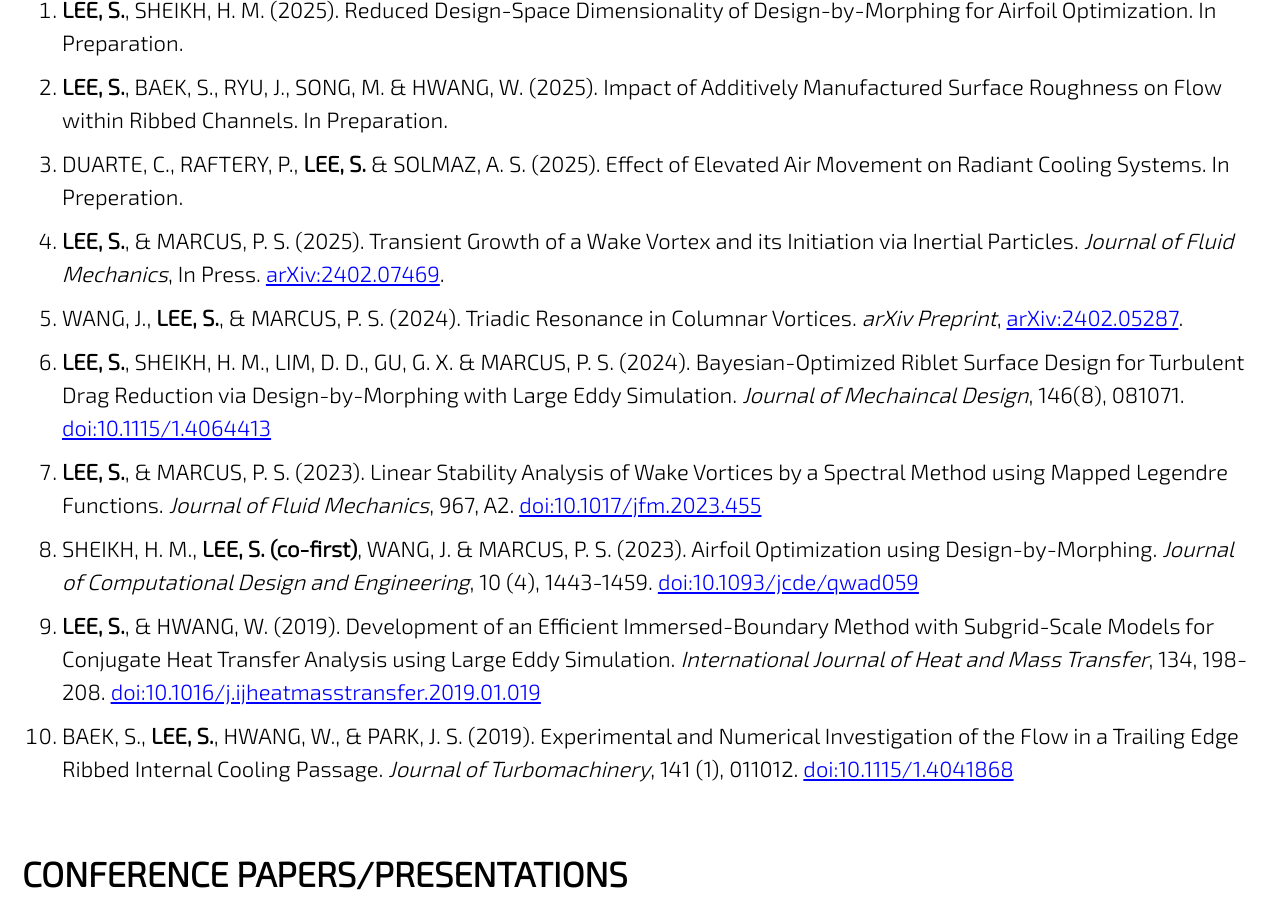
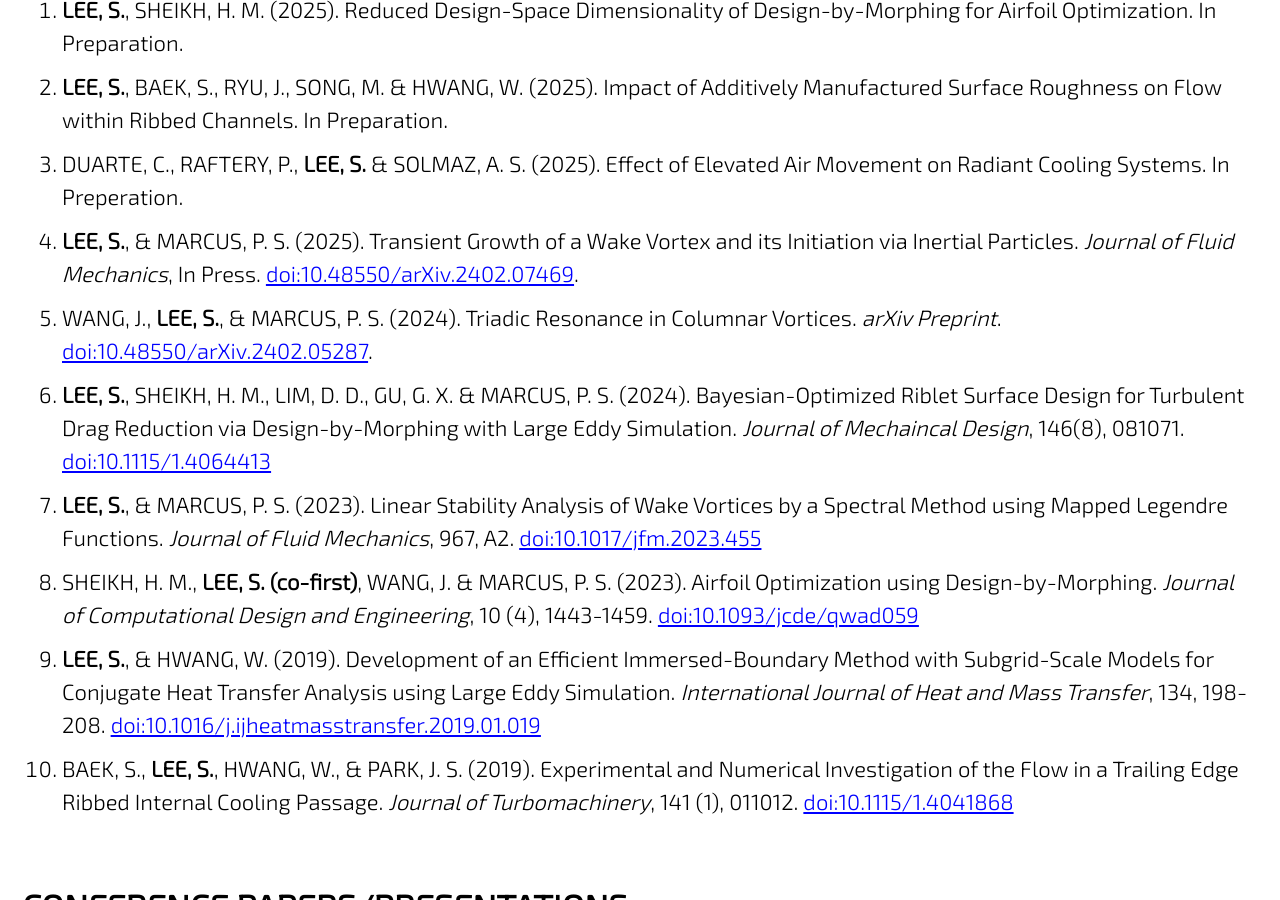
Before and after one commit to jun9303/jun9303.github.io, a Jekyll site: the page built from _pages/publications.md, in a window 1280 px wide and 900 px high, scrolled down 441 px. Built offline with Jekyll 4.4.1, drawn with Linux system fonts in a browser that asks for light colours; cached includes are drawn as plain includes; nearby versions of some CDN libraries; emoji names are drawn with the system emoji font.

Commit message:
Pub Updated

```diff
--- a/_pages/publications.md
+++ b/_pages/publications.md
@@ -13,8 +13,8 @@ header:
 1. **LEE, S.**, SHEIKH, H. M. (2025). Reduced Design-Space Dimensionality of Design-by-Morphing for Airfoil Optimization. In Preparation.
 1. **LEE, S.**, BAEK, S., RYU, J., SONG, M. & HWANG, W. (2025). Impact of Additively Manufactured Surface Roughness on Flow within Ribbed Channels. In Preparation.
 1. DUARTE, C., RAFTERY, P., **LEE, S.** & SOLMAZ, A. S. (2025). Effect of Elevated Air Movement on Radiant Cooling Systems. In Preperation.
-1. **LEE, S.**, & MARCUS, P. S. (2025). Transient Growth of a Wake Vortex and its Initiation via Inertial Particles. *Journal of Fluid Mechanics*, In Press. [arXiv:2402.07469](https://arxiv.org/abs/2402.07469).
-1. WANG, J., **LEE, S.**, & MARCUS, P. S. (2024). Triadic Resonance in Columnar Vortices. *arXiv Preprint*, [arXiv:2402.05287](https://arxiv.org/abs/2402.05287).
+1. **LEE, S.**, & MARCUS, P. S. (2025). Transient Growth of a Wake Vortex and its Initiation via Inertial Particles. *Journal of Fluid Mechanics*, In Press. [doi:10.48550/arXiv.2402.07469](https://doi.org/10.48550/arXiv.2402.07469).
+1. WANG, J., **LEE, S.**, & MARCUS, P. S. (2024). Triadic Resonance in Columnar Vortices. *arXiv Preprint*. [doi:10.48550/arXiv.2402.05287](https://doi.org/10.48550/arXiv.2402.05287).
 1. **LEE, S.**, SHEIKH, H. M., LIM, D. D., GU, G. X. & MARCUS, P. S. (2024). Bayesian-Optimized Riblet Surface Design for Turbulent Drag Reduction via Design-by-Morphing with Large Eddy Simulation. *Journal of Mechaincal Design*, 146(8), 081071. [doi:10.1115/1.4064413](https://doi.org/10.1115/1.4064413)
 1. **LEE, S.**, & MARCUS, P. S. (2023). Linear Stability Analysis of Wake Vortices by a Spectral Method using Mapped Legendre Functions. *Journal of Fluid Mechanics*, 967, A2. [doi:10.1017/jfm.2023.455](https://doi.org/10.1017/jfm.2023.455)
 1. SHEIKH, H. M., **LEE, S. (co-first)**, WANG, J. & MARCUS, P. S. (2023). Airfoil Optimization using Design-by-Morphing. *Journal of Computational Design and Engineering*, 10 (4), 1443-1459. [doi:10.1093/jcde/qwad059](
```
Also changed, not shown: 1 other file.
